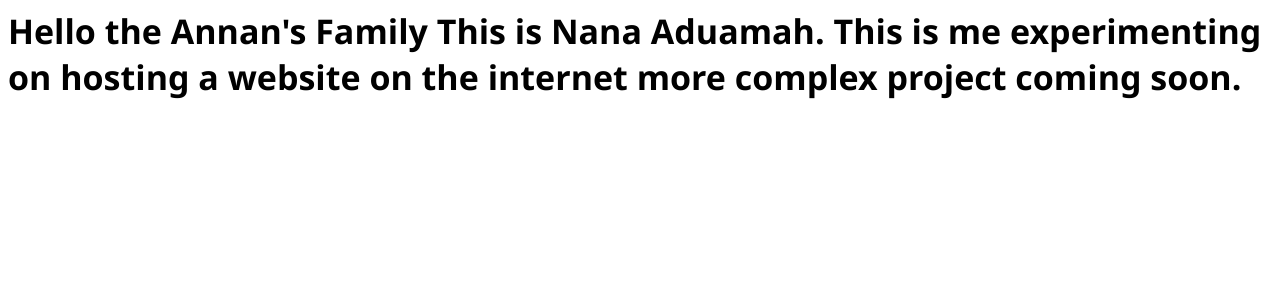
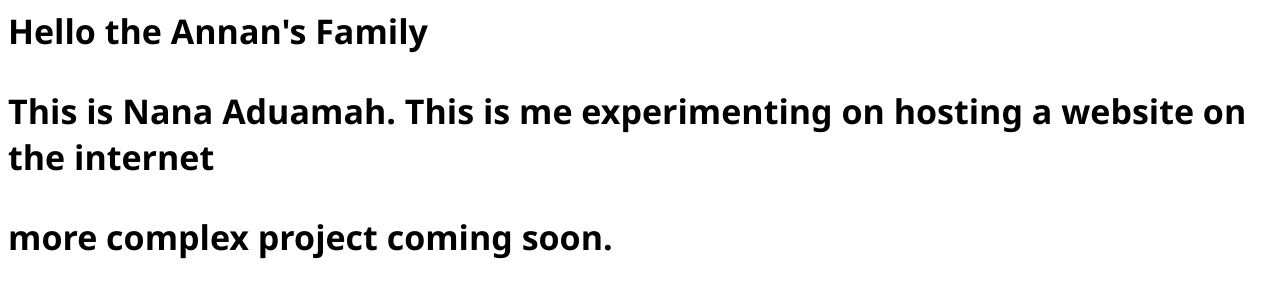
Before and after one commit to nana241120/FirstHostedWebsite, a plain HTML site: page index.html in a window 1280 px wide. Drawn offline with Linux system fonts and the light colour scheme.

Commit message:
Update index.html

```diff
--- a/index.html
+++ b/index.html
@@ -14,8 +14,8 @@
 </head>
 <body>
   Hello the Annan's Family
-  This is Nana Aduamah. This is me experimenting on hosting a website on the internet
-  more complex project coming soon.
+  <p>This is Nana Aduamah. This is me experimenting on hosting a website on the internet</p>
+  <p>more complex project coming soon.</p>
 </body>
 
 </html>
```
